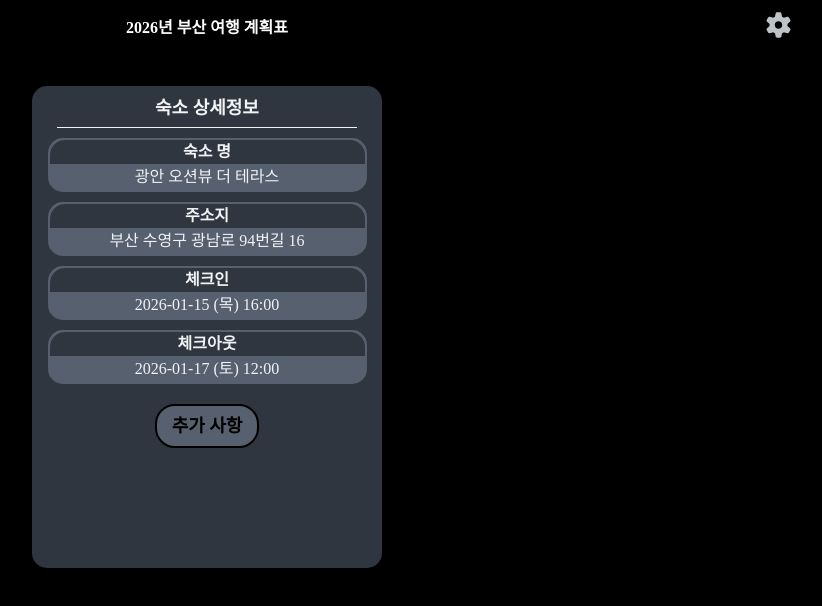
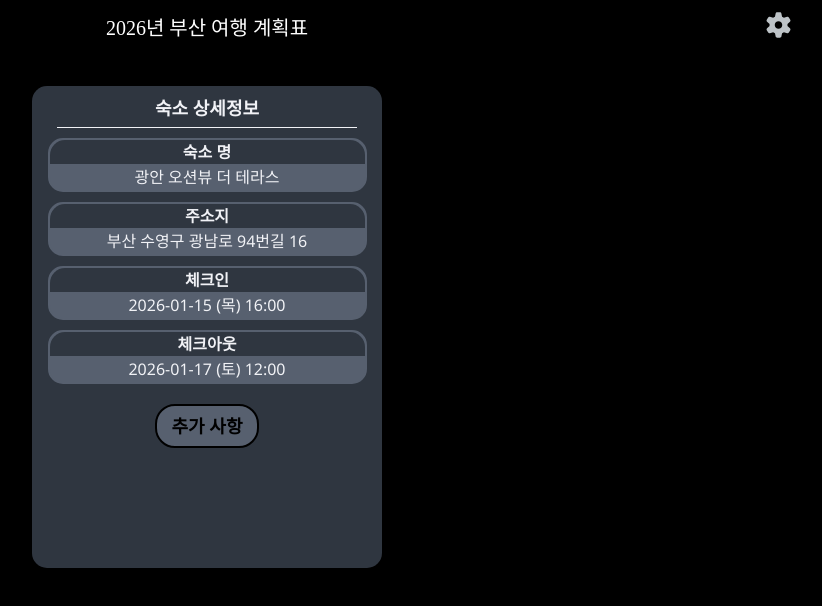
Before and after one commit to Rayched/busantravel-planner, a React (Create React App) app: page /busantravel-planner/hotels in a window 1280 px wide. Shown: the top 606 px of the page, without its empty margins (433-1255 px from the left). Built offline with nearby package versions, Linux system fonts and the light colour scheme; a web font is replaced by a local one.

Commit message:
20251226, last commit

```diff
--- a/src/App.tsx
+++ b/src/App.tsx
@@ -7,7 +7,6 @@ import DailyPlansPage from './routes/DailyPlans';
 import Home from './routes/Home';
 import RootLayout from './routes/Layouts/RootLayout';
 import { Theme } from './styles/Theme';
-import DailyToDosPage from './routes/DailyToDos';
 
 const Wrapper = styled.div`
   display: flex;
@@ -39,10 +38,6 @@ const Routers = createBrowserRouter([
         path: "dailyplans",
         element: <DailyPlansPage />
       },
-      {
-        path: "dailytodos",
-        element: <DailyToDosPage />
-      }
     ]
   }
 ], {
--- a/src/components/Home/Hotels.tsx
+++ b/src/components/Home/Hotels.tsx
@@ -28,13 +28,16 @@ const DataCols = styled.div`
     align-items: center;
     justify-content: center;
     margin: 0px 5px;
+    height: 100%;
+
     .heads {
-
-        margin: 3px 0px;
+        margin: 5px 0px;
+        font-weight: bold;
     }
 
     .bodys {
-        margin: 3px 0px;
+        margin: 5px 0px;
+        font-weight: normal;
     };
 `;
 
--- a/src/components/NavigationBar.tsx
+++ b/src/components/NavigationBar.tsx
@@ -73,7 +73,6 @@ const URLList: I_URLList[] = [
     {path: "/transport", name: "🚄 교통편"},
     {path: "/hotels", name: "🏠 숙소"},
     {path: "/dailyplans", name: "📆 상세 일정"},
-    {path: "/dailytodos", name: "📑 체크 리스트"}
 ];
 
 function NavigationBar(){
--- a/src/index.tsx
+++ b/src/index.tsx
@@ -2,6 +2,7 @@ import React from 'react';
 import ReactDOM from 'react-dom/client';
 import App from './App';
 import { createGlobalStyle } from 'styled-components';
+import "./styles/fonts/fonts.css";
 
 const root = ReactDOM.createRoot(
   document.getElementById('root') as HTMLElement
@@ -30,7 +31,7 @@ const GlobalStyle = createGlobalStyle`
     padding: 0;
     border: 0;
     font-size: 100%;
-  font: inherit;
+    font-family: inherit;
     vertical-align: baseline;
   }
   /* HTML5 display-role reset for older browsers */
--- a/src/routes/DailyToDos.tsx
+++ /dev/null
@@ -1,9 +0,0 @@
-import styled from "styled-components";
-
-const Container = styled.div``;
-
-export default function DailyToDosPage(){
-    return (
-        <Container></Container>
-    );
-}
--- a/src/routes/Layouts/RootLayout.tsx
+++ b/src/routes/Layouts/RootLayout.tsx
@@ -1,4 +1,4 @@
-import { Outlet, Link, useMatch } from "react-router-dom";
+import { Outlet, Link, useMatch, useNavigate } from "react-router-dom";
 import styled from "styled-components";
 import NavigationBar from "../../components/NavigationBar";
 import { useState } from "react";
@@ -26,14 +26,14 @@ const Header = styled.header`
 `;
 
 const Titles = styled.div`
-    font-weight: bold;
     width: 100%;
     height: 100%;
     display: flex;
     align-items: center;
     justify-content: center;
+    font-family: "NotoSans-KR";
 
-    a {
+    .titleMessage {
         text-decoration: none;
         color: inherit;
         width: 100%;
@@ -41,6 +41,8 @@ const Titles = styled.div`
         display: flex;
         align-items: center;
         justify-content: center;
+        font-size: 20px;
+        font-family: inherit;
     }
 `;
 
@@ -66,12 +68,13 @@ const NavWrapper = styled.div`
 
 export default function RootLayout(){
     const [isDisplay, setDisplay] = useState(false);
+    const Navigate = useNavigate();
 
     return (
         <Wrapper>
             <Header>
                 <Titles>
-                    <Link to={"/"}>2026년 부산 여행 계획표</Link>
+                    <div className="titleMessage" onClick={() => Navigate("/")}>2026년 부산 여행 계획표</div>
                     <NavButtons onClick={() => setDisplay(true)}>
                         <svg xmlns="http://www.w3.org/2000/svg" viewBox="0 0 640 640" width="35" height="30" fill="rgb(189, 195, 199)">
                             <path d="M259.1 73.5C262.1 58.7 275.2 48 290.4 48L350.2 48C365.4 48 378.5 58.7 381.5 73.5L396 143.5C410.1 149.5 423.3 157.2 435.3 166.3L503.1 143.8C517.5 139 533.3 145 540.9 158.2L570.8 210C578.4 223.2 575.7 239.8 564.3 249.9L511 297.3C511.9 304.7 512.3 312.3 512.3 320C512.3 327.7 511.8 335.3 511 342.7L564.4 390.2C575.8 400.3 578.4 417 570.9 430.1L541 481.9C533.4 495 517.6 501.1 503.2 496.3L435.4 473.8C423.3 482.9 410.1 490.5 396.1 496.6L381.7 566.5C378.6 581.4 365.5 592 350.4 592L290.6 592C275.4 592 262.3 581.3 259.3 566.5L244.9 496.6C230.8 490.6 217.7 482.9 205.6 473.8L137.5 496.3C123.1 501.1 107.3 495.1 99.7 481.9L69.8 430.1C62.2 416.9 64.9 400.3 76.3 390.2L129.7 342.7C128.8 335.3 128.4 327.7 128.4 320C128.4 312.3 128.9 304.7 129.7 297.3L76.3 249.8C64.9 239.7 62.3 223 69.8 209.9L99.7 158.1C107.3 144.9 123.1 138.9 137.5 143.7L205.3 166.2C217.4 157.1 230.6 149.5 244.6 143.4L259.1 73.5zM320.3 400C364.5 399.8 400.2 363.9 400 319.7C399.8 275.5 363.9 239.8 319.7 240C275.5 240.2 239.8 276.1 240 320.3C240.2 364.5 276.1 400.2 320.3 400z"/>
```
Also changed, not shown: 1 other file (tests, documents, lock files or other folders). Lines whose indentation alone changed are shown as unchanged.
